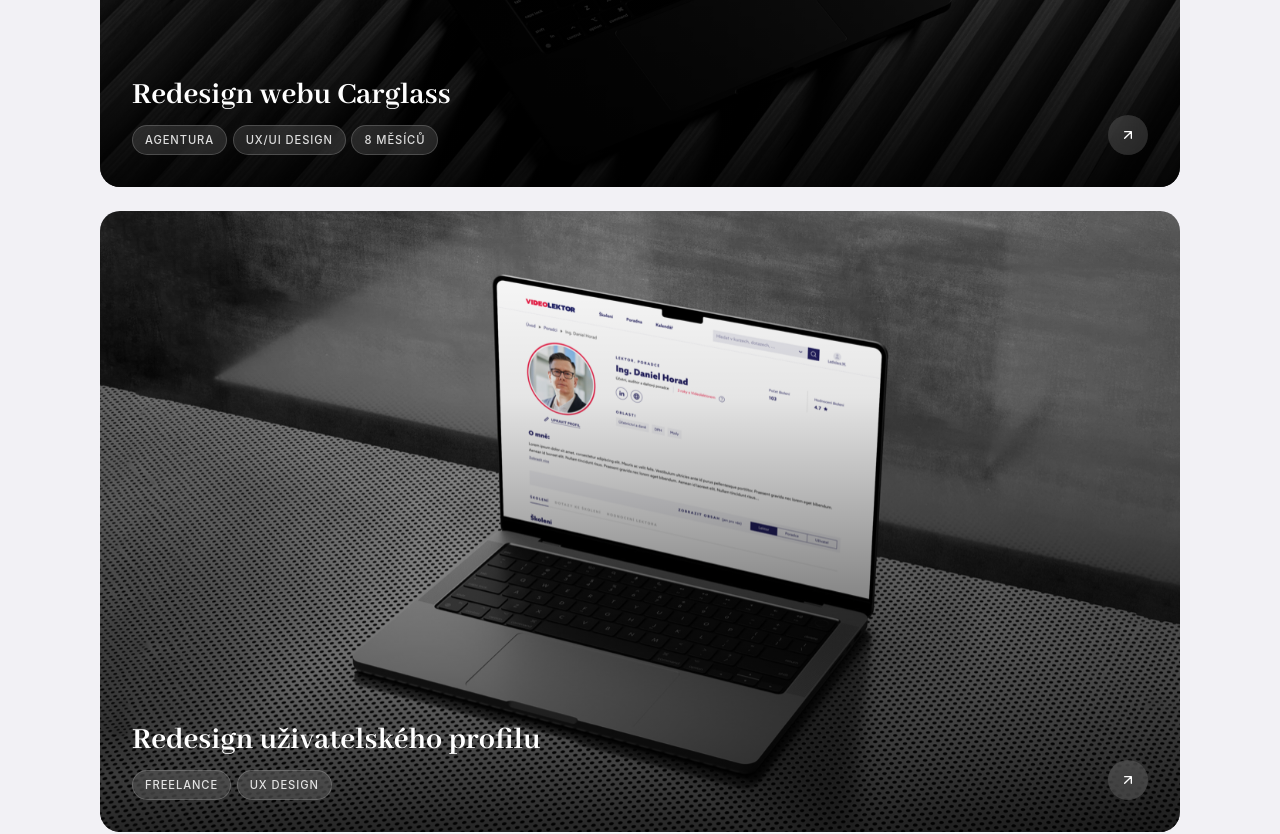
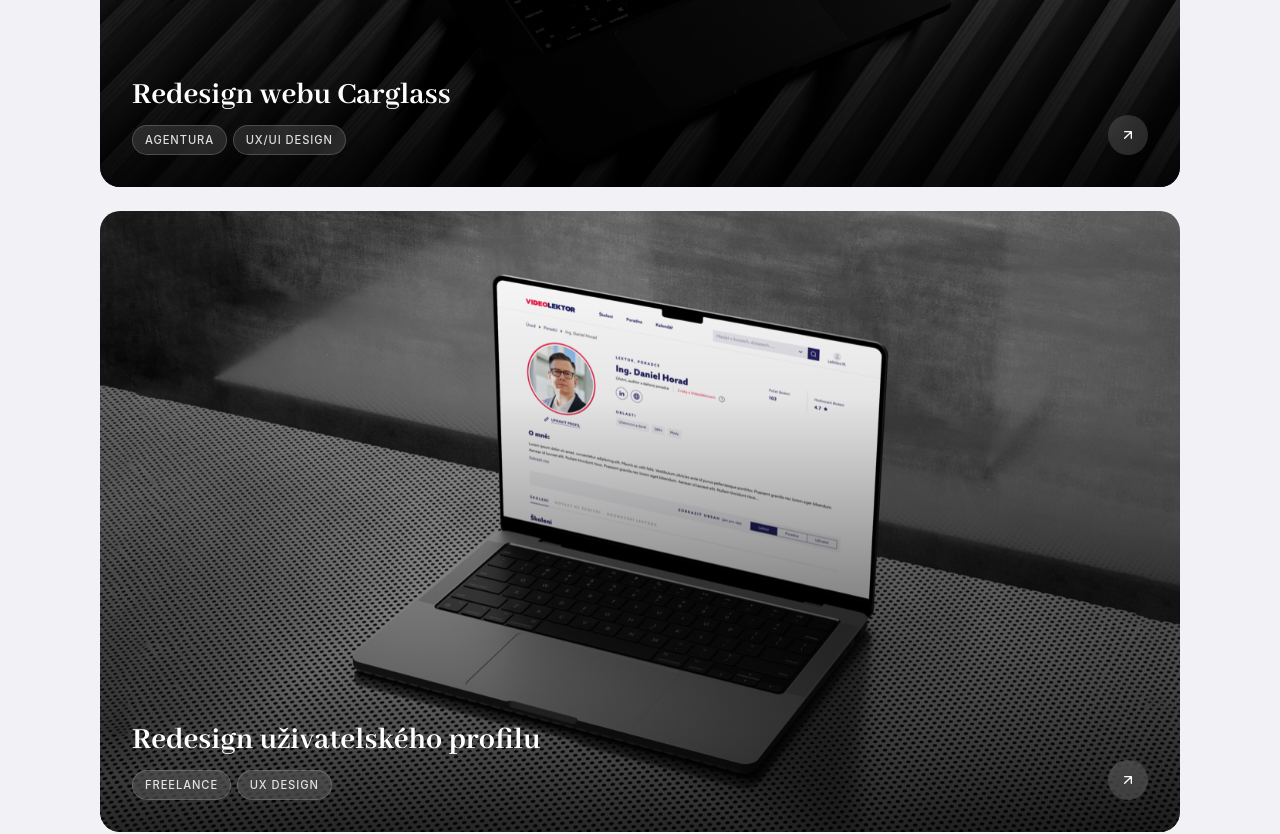
Before and after one commit to hanawilckova-stack/portfolio, a plain HTML site: page index.html in a window 1280 px wide. Shown: the part 1000-1834 px from the top of the page. Drawn offline with Linux system fonts and the light colour scheme; a web font is replaced by a local one.

Commit message:
Remove tag 8 mesicu

```diff
--- a/index.html
+++ b/index.html
@@ -1429,7 +1429,6 @@ body {
                   <div class="card__tags">
                     <span class="card__tag">Agentura</span>
                     <span class="card__tag">UX/UI design</span>
-                    <span class="card__tag">8 měsíců</span>
                   </div>
                 </div>
                 <div class="card__arrow">
```
